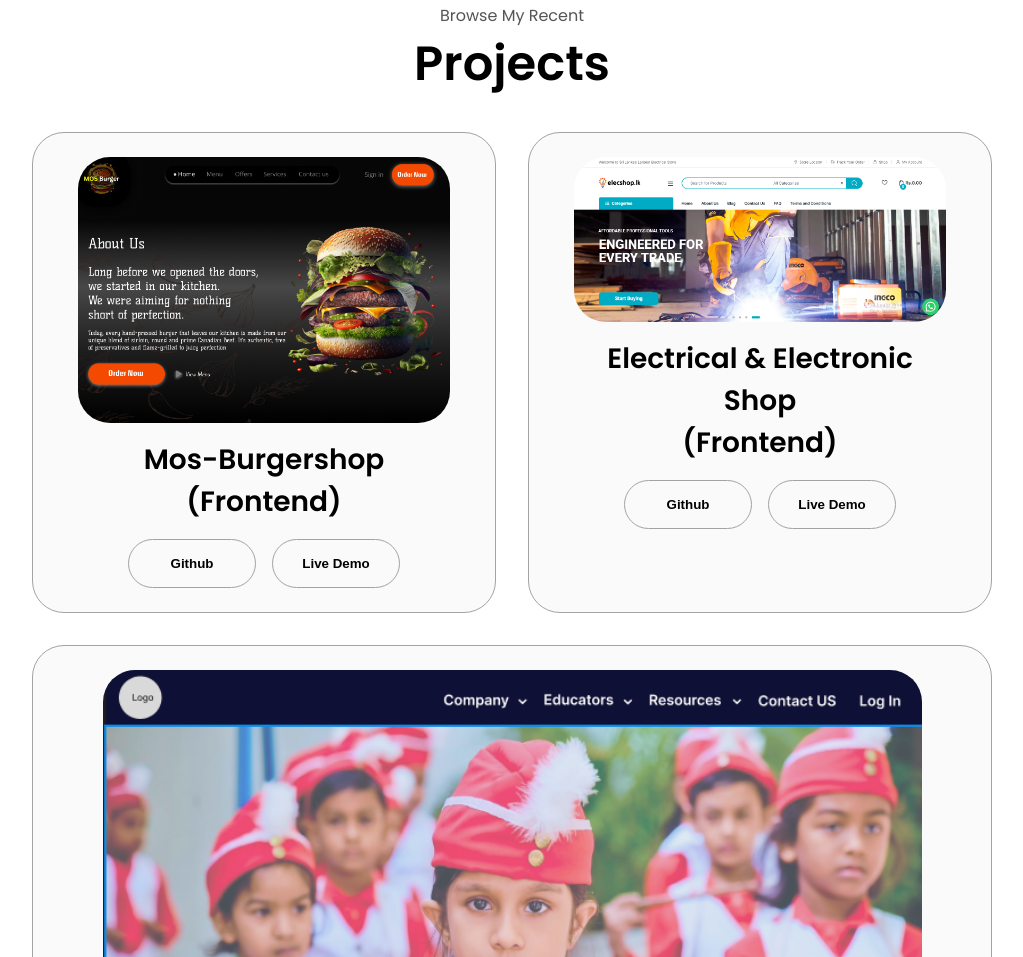
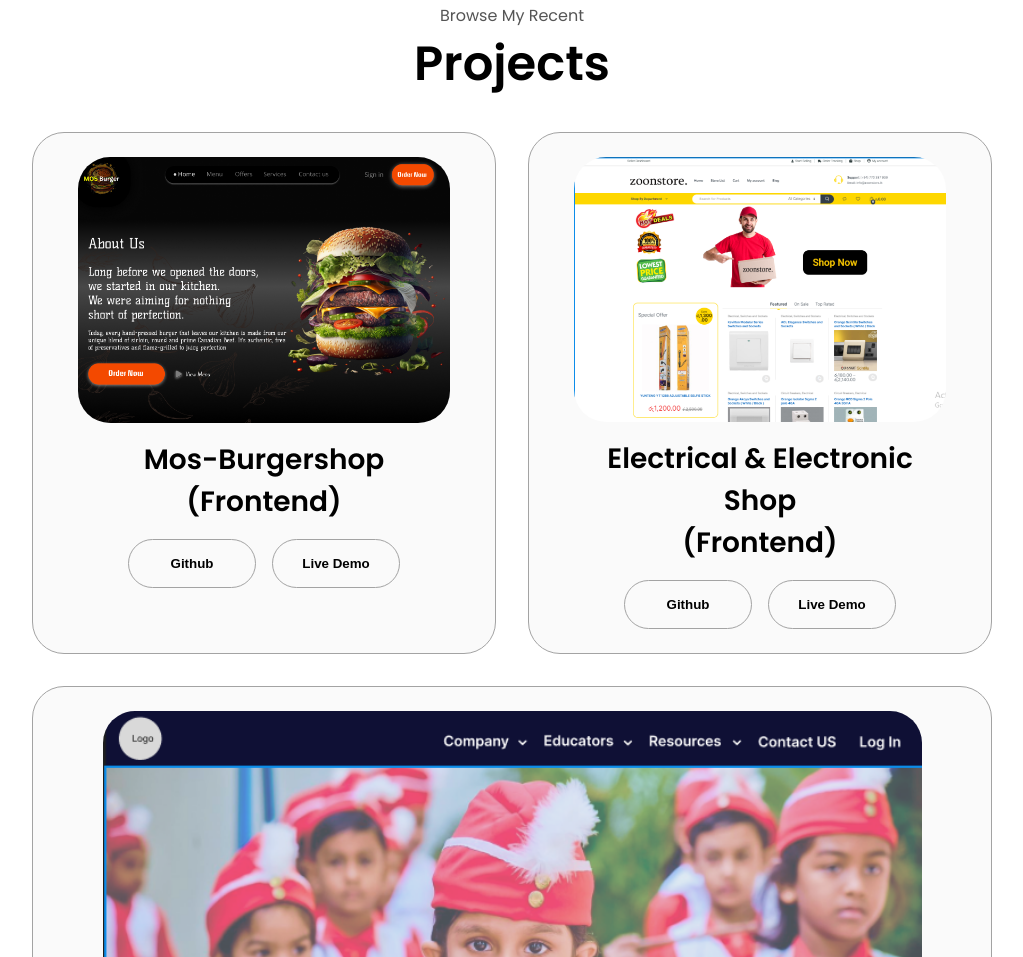
Before and after one commit to Chipzy98/My_Portfolio, a plain HTML site: page index.html in a window 1280 px wide. Shown: the part 2461-3418 px from the top of the page, without its empty margins (128-1151 px from the left). Drawn offline with Linux system fonts and the light colour scheme.

Commit message:
change images

```diff
--- a/index.html
+++ b/index.html
@@ -336,7 +336,7 @@
           <div class="details-container color-container">
             <div class="article-container">
               <img
-                src="./assets/EE.png"
+                src="./assets/ee2.png"
                 alt="Project 2"
                 class="project-img"
               />
```
Also changed, not shown: Assets/EE.png (deleted), Assets/ee2.png (added).
